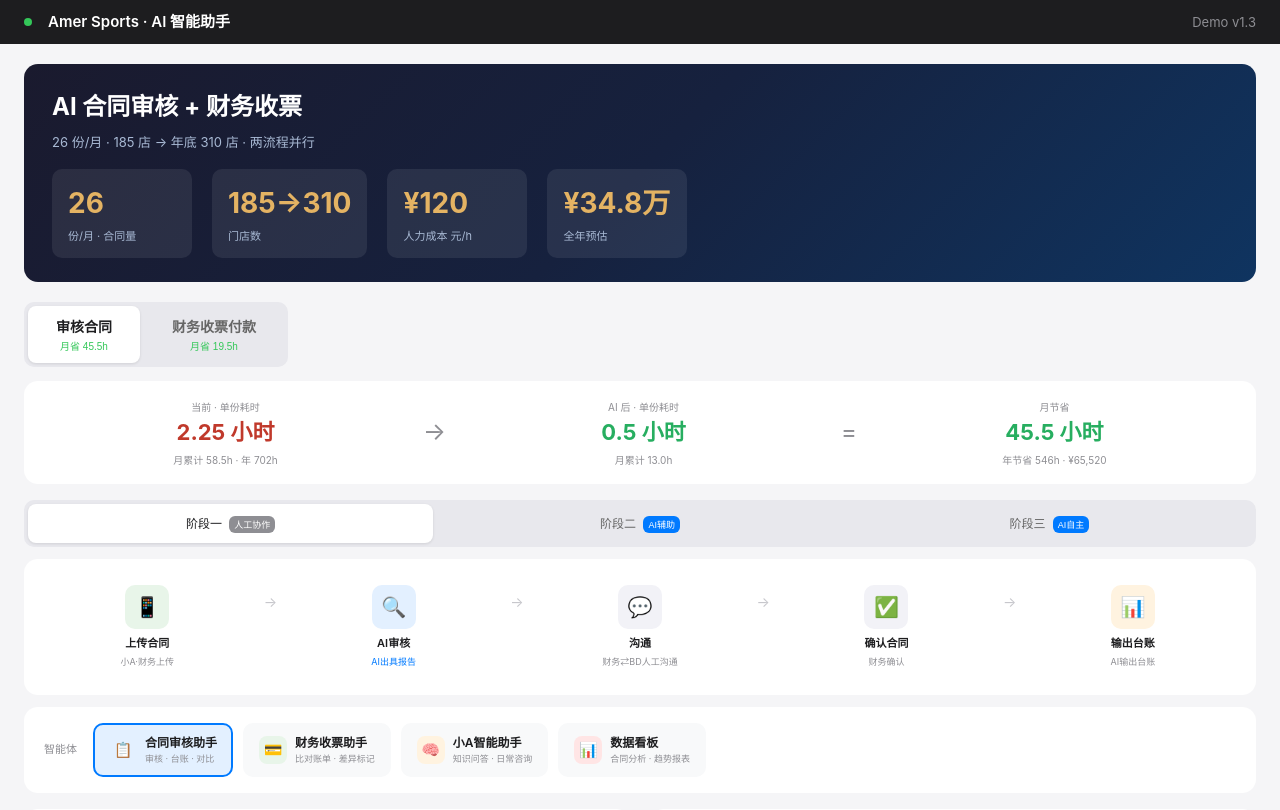
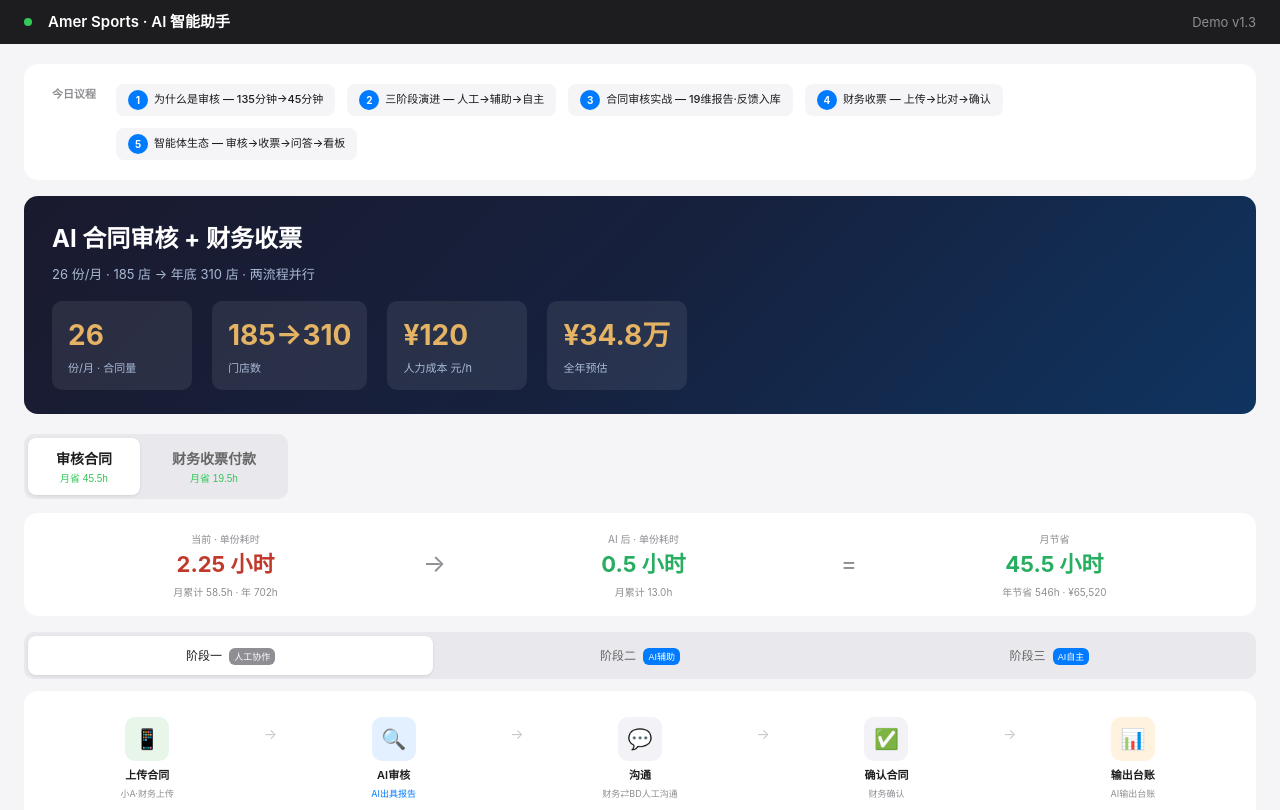
Before and after one commit to rita911018/contract-audit-demo, a plain HTML site: page index.html in a window 1280 px wide. Shown: the top 810 px of the page. Drawn offline with Linux system fonts and the light colour scheme.

Commit message:
add agenda section

```diff
--- a/index.html
+++ b/index.html
@@ -12,6 +12,7 @@ body{font-family:-apple-system,BlinkMacSystemFont,'Segoe UI',sans-serif;backgrou
 .top-bar .title{font-weight:600;font-size:15px}
 .container{max-width:1300px;margin:0 auto;padding:20px 24px}
 
+.agenda{background:#fff;border-radius:14px;padding:20px 28px;margin-bottom:16px;display:flex;gap:20px;align-items:flex-start}.agenda .agenda-title{font-size:11px;color:#8e8e93;font-weight:600;white-space:nowrap;padding-top:2px}.agenda-items{display:flex;gap:12px;flex-wrap:wrap;flex:1}.agenda-item{display:flex;align-items:center;gap:6px;padding:6px 12px;background:#f5f5f7;border-radius:8px;font-size:11px;font-weight:500}.agenda-item .ag-num{width:20px;height:20px;border-radius:50%;background:#007aff;color:#fff;display:flex;align-items:center;justify-content:center;font-size:10px;font-weight:700;flex-shrink:0}
 .hero{background:linear-gradient(135deg,#1a1a2e,#16213e,#0f3460);color:#fff;border-radius:14px;padding:24px 28px;margin-bottom:20px}
 .hero h1{font-size:24px;font-weight:700;margin-bottom:6px}
 .hero .sub{color:#a8b9d4;font-size:13px}
@@ -155,6 +156,17 @@ body{font-family:-apple-system,BlinkMacSystemFont,'Segoe UI',sans-serif;backgrou
 </div>
 
 <div class="container">
+
+<div class="agenda">
+  <span class="agenda-title">今日议程</span>
+  <div class="agenda-items">
+    <div class="agenda-item"><span class="ag-num">1</span> 为什么是审核 — 135分钟→45分钟</div>
+    <div class="agenda-item"><span class="ag-num">2</span> 三阶段演进 — 人工→辅助→自主</div>
+    <div class="agenda-item"><span class="ag-num">3</span> 合同审核实战 — 19维报告·反馈入库</div>
+    <div class="agenda-item"><span class="ag-num">4</span> 财务收票 — 上传→比对→确认</div>
+    <div class="agenda-item"><span class="ag-num">5</span> 智能体生态 — 审核→收票→问答→看板</div>
+  </div>
+</div>
 
 <div class="hero">
   <h1>AI 合同审核 + 财务收票</h1>
```
